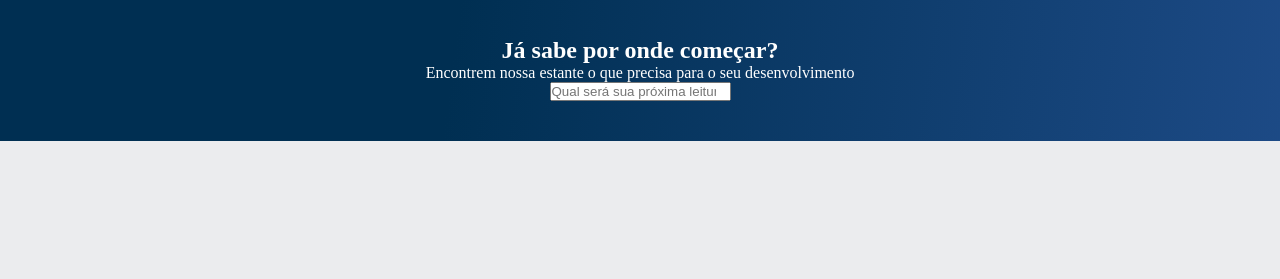
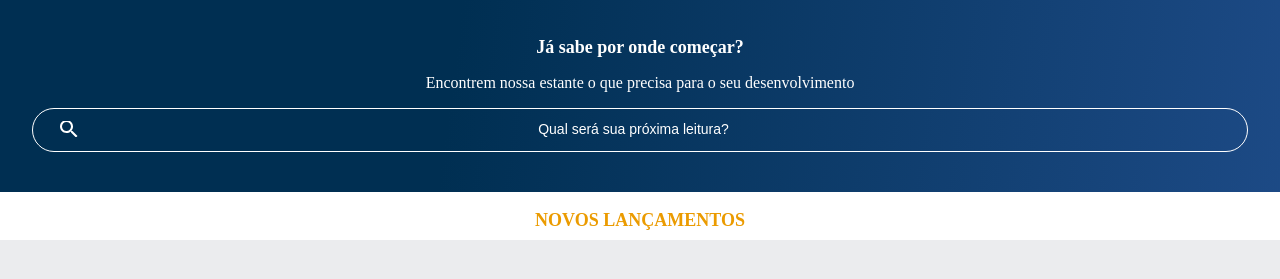
Before and after one commit to nicolas14251/Alura-book, a plain HTML site: page index.html in a window 1280 px wide. Shown: the part 75-354 px from the top of the page. Drawn offline with Linux system fonts and the light colour scheme.

Commit message:
Add files via upload

```diff
--- a/index.html
+++ b/index.html
@@ -43,6 +43,9 @@
      <p class="banner__texto">Encontrem nossa estante o que precisa para o seu desenvolvimento</p>
      <input type="search" class="banner__pesquisa" placeholder="Qual será sua próxima leitura?">
    </section>
+   <section class="carrossel">
+    <div class="carrossel__titulo">Novos lançamentos</div>
+   </section>
 
 </body>
 </html>
--- a/style.css
+++ b/style.css
@@ -1,5 +1,6 @@
-@import url(style/header.css);
+@import url("style/header.css");
 @import url("style/banner.css");
+@import url("style/carrossel.css");
 
 :root{
     --cor-de-fundo:#ebecee;
--- a/style/banner.css
+++ b/style/banner.css
@@ -4,3 +4,30 @@
     text-align: center;
     padding: 2.5em 2em;
 }
+.banner__titulo{
+    font-size: 18px;
+    font-weight: 700;
+}
+.banner__texto{
+    font-weight: 500;
+    margin: 1em 0;
+}
+.banner__pesquisa{
+background-color: transparent;
+border: 1px solid var(--branco);
+color: var(--branco);
+padding: 1em;
+width: 100%;
+border-radius: 24px;
+
+}
+.banner__pesquisa::placeholder{
+    font-family: var(--fonte-principal);
+    font-size: 14px;
+    font-weight: 400;
+    text-align: center;
+    color: var(--branco);
+    background: url(../IMG/Lupa.svg)no-repeat;
+    background-position: 1em;
+
+}
--- /dev/null
+++ b/style/carrossel.css
@@ -0,0 +1,9 @@
+.carrossel__titulo{
+    color: var(--laranja);
+    background-color: var(--branco);
+    text-align: center;
+    text-transform: uppercase;
+    font-size: 18px;
+    font-weight: 700;
+    padding: 1em 0 0.5em 0;
+}
--- a/style/header.css
+++ b/style/header.css
@@ -43,6 +43,7 @@
     background-clip: text;
     text-transform: uppercase ;
     text-decoration: none;
+
   }
  .container__botao{
    display: none;
```
Lines whose indentation alone changed are shown as unchanged.
